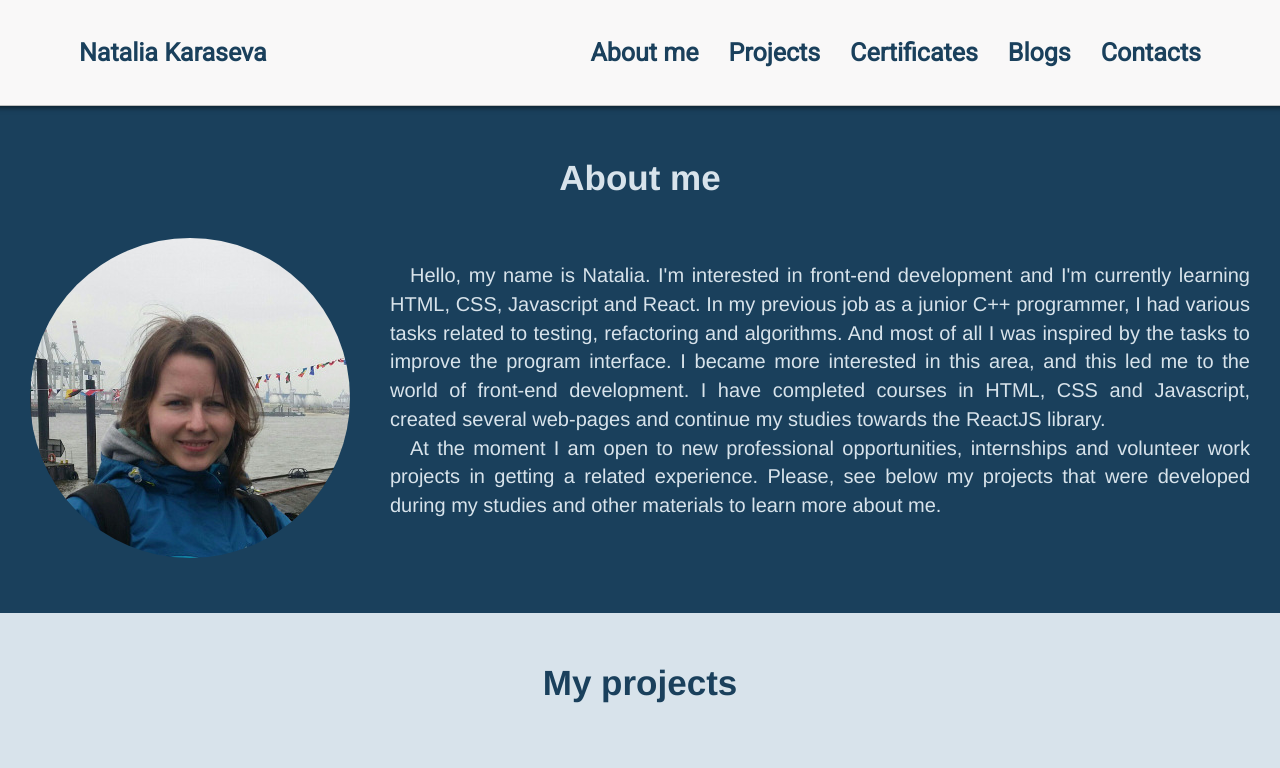
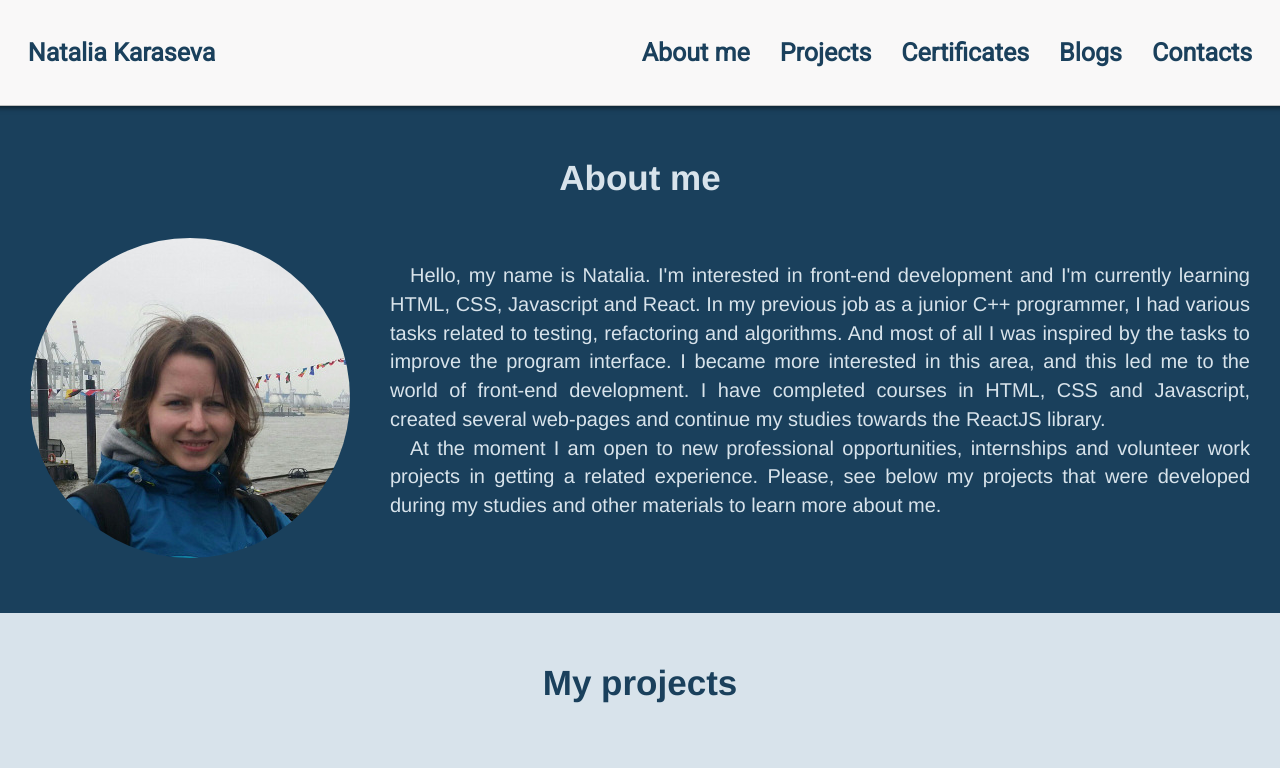
Before and after one commit to nat-k-dev/natkdev.com, a React (Create React App) app: page / in a window 1280 px wide. Shown: the top 768 px of the page. Built offline with nearby package versions, Linux system fonts and the light colour scheme.

Commit message:
fix alignment of header elements

```diff
--- a/src/components/common-blocks/header/header.css
+++ b/src/components/common-blocks/header/header.css
@@ -2,6 +2,9 @@
 .home-page .header {
 	width: 100%;
 	position: fixed;
+	display: flex;
+	justify-content: space-between;
+	align-items: baseline;
 	top: 0;
 	padding: 18px;
 	background-color: var(--header-background-color);
@@ -15,7 +18,7 @@
 	font-family: Roboto;
 	font-size: 25px;
 	padding: 5px;
-	padding-left: 5%;
+	padding-left: 1%;
 	margin: 15px;
 }
 
@@ -23,7 +26,7 @@
 	display: flex;
 	justify-content: flex-end;
 	align-items: center;
-	padding-right: 5%;
+	padding-right: 1%;
 }
 
 .header__mobile-menu {
```
